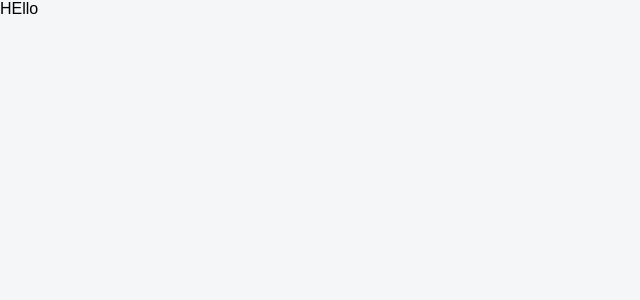
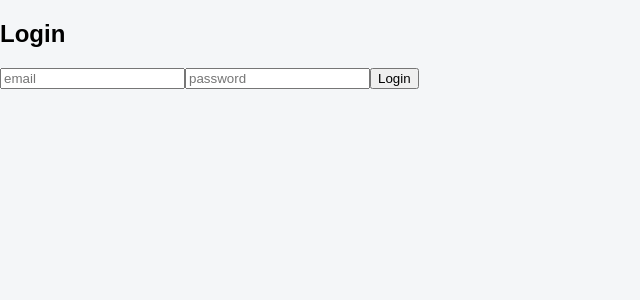
Before and after one commit to bindujabavurupudi/main-evaluation-module3, a React (Vite) app: page / in a window 1280 px wide. Shown: the top 300 px of the page, without its empty margins (0-640 px from the left). Built offline with nearby package versions, Linux system fonts and the light colour scheme.

Commit message:
files updation

```diff
--- a/src/Login.jsx
+++ b/src/Login.jsx
@@ -1,8 +1,27 @@
-function Login(){
+import { useState } from "react";
+import { useNavigate } from "react-router-dom";
+import { loginUser } from "./auth";
+
+const Login = () =>{
+    const [email, setEmail] = useState("");
+    const [password, setPassword] = useState("");
+    const navigate = useNavigate();
+
+    const handleLogin = () =>{
+        const role = loginUser(email, password);
+        if(!role) return alert("Invalid Credentials");
+        if(role === "admin") navigate("/admin/dashboard");
+        else navigate("/customers/dashboard");
+    };
     return (
         <div>
-            HEllo
+            <h2>Login</h2>
+            <input type="email" placeholder="email" onChange={(e) => setEmail(e.target.value)} />
+            <input type="password" placeholder="password" onChange={(e) => setPassword(e.target.value)} />
+
+            <button onClick={handleLogin}>Login</button>
         </div>
-    )
-}
+    );
+
+};
 export default Login;
```
Also changed, not shown: src/RestaurantCard.jsx (+25 -0 lines), src/data.js (+7 -0 lines).
